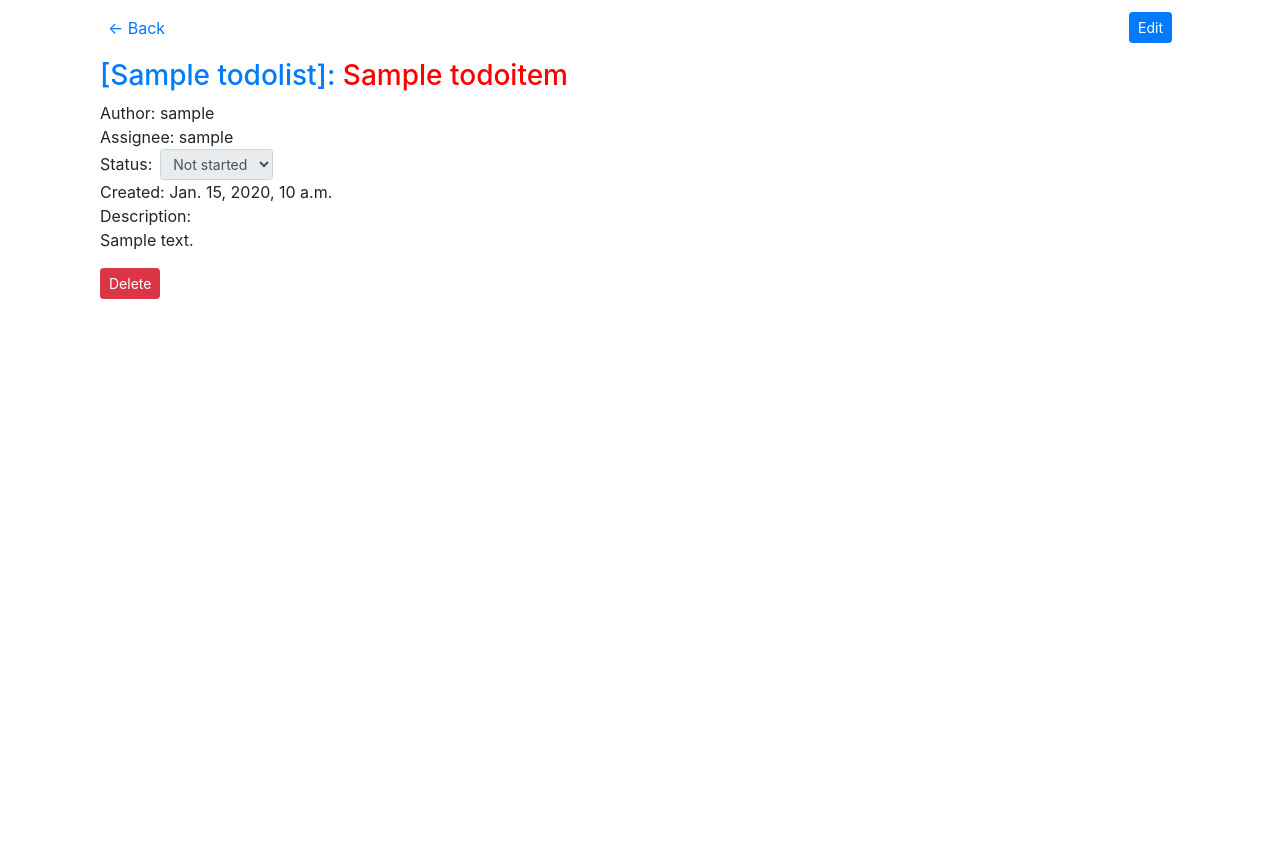
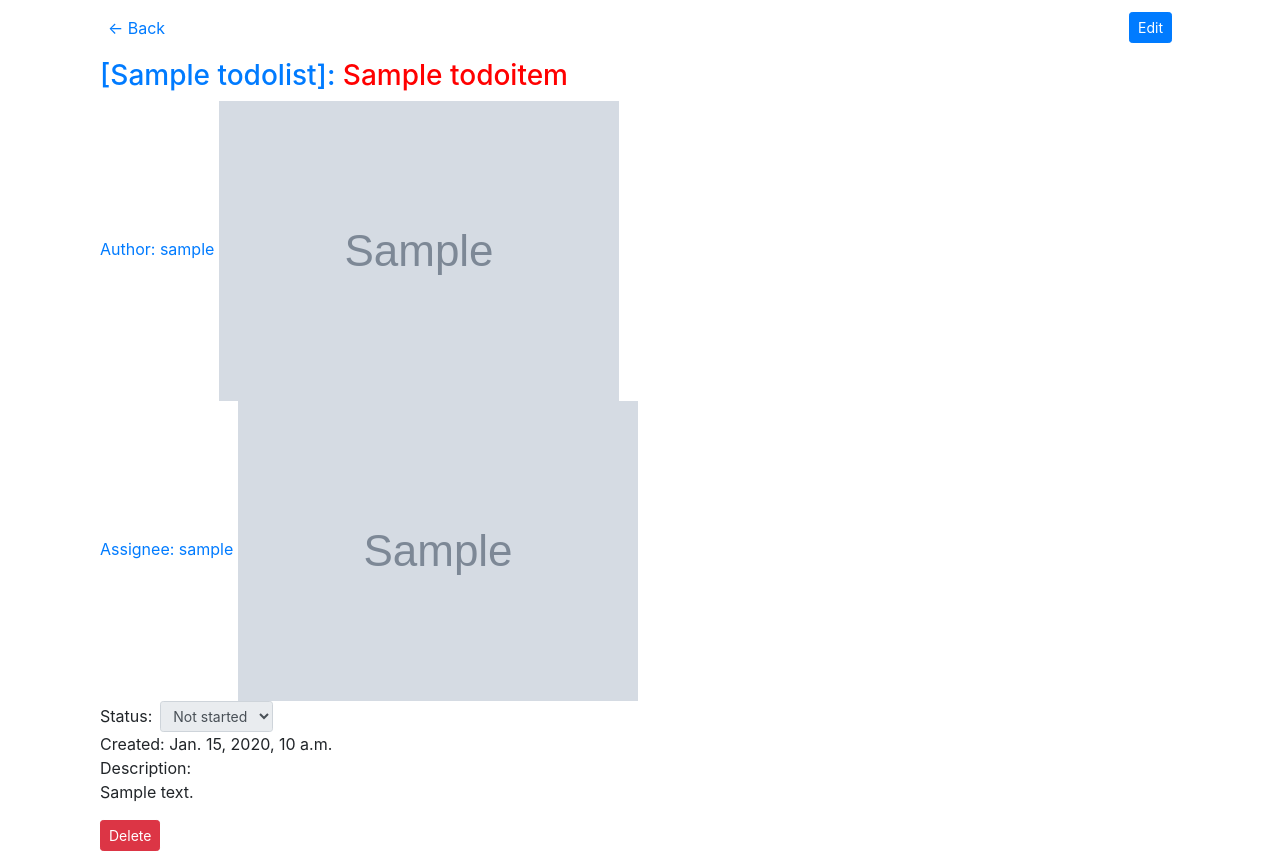
Before and after one commit to twnchk/todoApp, a Django app: page /task/1 in a window 1280 px wide. Shown: the part 346-1197 px from the top of the page. Before the commit the page ends 645 px from the top, so only its background shows below. Run offline with Django 4.2, Linux system fonts and the light colour scheme; tables that the repository leaves empty hold one stand-in row (values such as "Sample post"); grey boxes marked "Sample" are stand-in pictures; some libraries are stand-ins or nearby versions.

Commit message:
Display task assignee avatar && other data
Added display of user assigned of the task in board detail
Added links to user profile from detailed task view
Changed user profile view & url so now it redirects to the specific user
rather than to currently logged in user.

Fixed a bug where change avatar option would appear on other users profiles.

```diff
--- a/templates/base.html
+++ b/templates/base.html
@@ -38,7 +38,7 @@
           {% if not user.is_authenticated %}
             <a class="nav-link" href="{% url 'user_login' %}">Log in</a>
           {% else %}
-            <a class="nav-link" href="{% url 'user_profile' %}">Your Profile</a>
+            <a class="nav-link" href="{% url 'user_profile' user.id %}">Your Profile</a>
           {% endif %}
         </li>
         <li class="nav-item">
--- a/templates/task_detail.html
+++ b/templates/task_detail.html
@@ -25,11 +25,31 @@
         <span id="taskName" contenteditable="false"> {{ task.name }}</span>
     </h3>
     {% endif %}
-        <div>Author: {{ task.author }}</div>
-        <div>Assignee: <span id="taskAssignee" contenteditable="false">{{ task.assignee }}</span></div>
+    <div class="assignee-info d-flex align-items-center">
+        <a href="{% url 'user_profile' task.author.profile.id %}">
+            <div>
+                Author: <span class="assignee-username">{{ task.author }}</span>
+                <img src="{{ task.author.profile.avatar.url }}" alt="Assignee Image" class="user-avatar mr-2">
+            </div>
+        </a>
+    </div>
+    <div class="assignee-info d-flex align-items-center">
+        {% if task.assignee %}
+        <a href="{% url 'user_profile' task.assignee.profile.id %}">
+            <div>
+                Assignee: <span id="taskAssignee" contenteditable="false" class="assignee-username">{{ task.assignee.username }}</span>
+                <img src="{{ task.assignee.profile.avatar.url }}" alt="Assignee Image" class="user-avatar mr-2">
+            </div>
+
+        </a>
+        {% else %}
+        <div>Assignee: <span id="taskAssignee" contenteditable="false" class="assignee-username">{{ task.assignee.username }}</span></div>
+        {% endif %}
+    </div>
     <div class="d-flex align-items-center">
         Status:
-          <select id="taskStatus" name="taskStatus" class="form-control form-control-sm ml-2" style="width: auto;" disabled>
+        <select id="taskStatus" name="taskStatus" class="form-control form-control-sm ml-2" style="width: auto;"
+                disabled>
             {% for value, display_text in task.taskStatus %}
             <option value="{{ value }}" {% if task.status == value %}selected{% endif %}>
                 {{ display_text }}
@@ -37,7 +57,7 @@
             {% endfor %}
         </select>
     </div>
-        <div>Created: {{ task.created_at }} </div>
+    <div>Created: {{ task.created_at }}</div>
     <div>
         Description:
         <div id="taskDescription" class="task-description" contenteditable="false">
--- a/templates/user_profile.html
+++ b/templates/user_profile.html
@@ -7,6 +7,7 @@
             <div>
                 <img src="{{ profile.avatar.url }}" alt="Profile Image" class="img-thumbnail">
             </div>
+            {% if request.user == profile.user %}
             <div class="mt-3">
                 <form method="POST" enctype="multipart/form-data">
                   {% csrf_token %}
@@ -14,6 +15,7 @@
                   <button type="submit" class="btn btn-primary">Change avatar</button>
                 </form>
             </div>
+            {% endif %}
         </div>
         <div class="col-md-8">
             <h2>{{ profile.user.username }}</h2>
--- a/users/urls.py
+++ b/users/urls.py
@@ -7,7 +7,7 @@ urlpatterns = [
     path('register/', register, name='register'),
     path('login/', user_login, name='user_login'),
     path('logout/', user_logout, name='user_logout'),
-    path('profile/', user_profile, name='user_profile'),
+    path('profile/<int:id>', user_profile, name='user_profile'),
 ]
 
 if settings.DEBUG:
```
Also changed, not shown: templates/index.html (+4 -4 lines), tests/test_users.py (+3 -3 lines), users/views.py (+12 -12 lines). Lines whose indentation alone changed are shown as unchanged.
